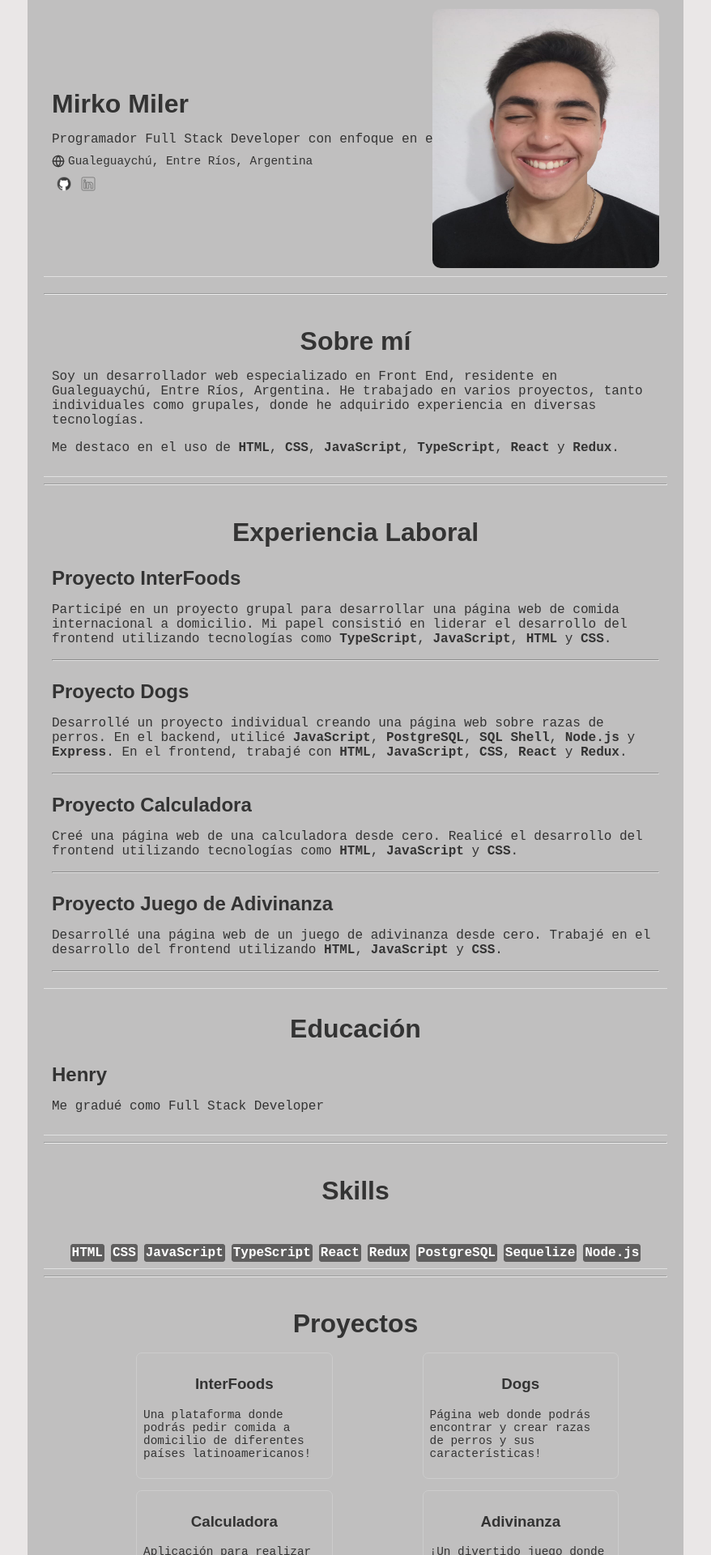
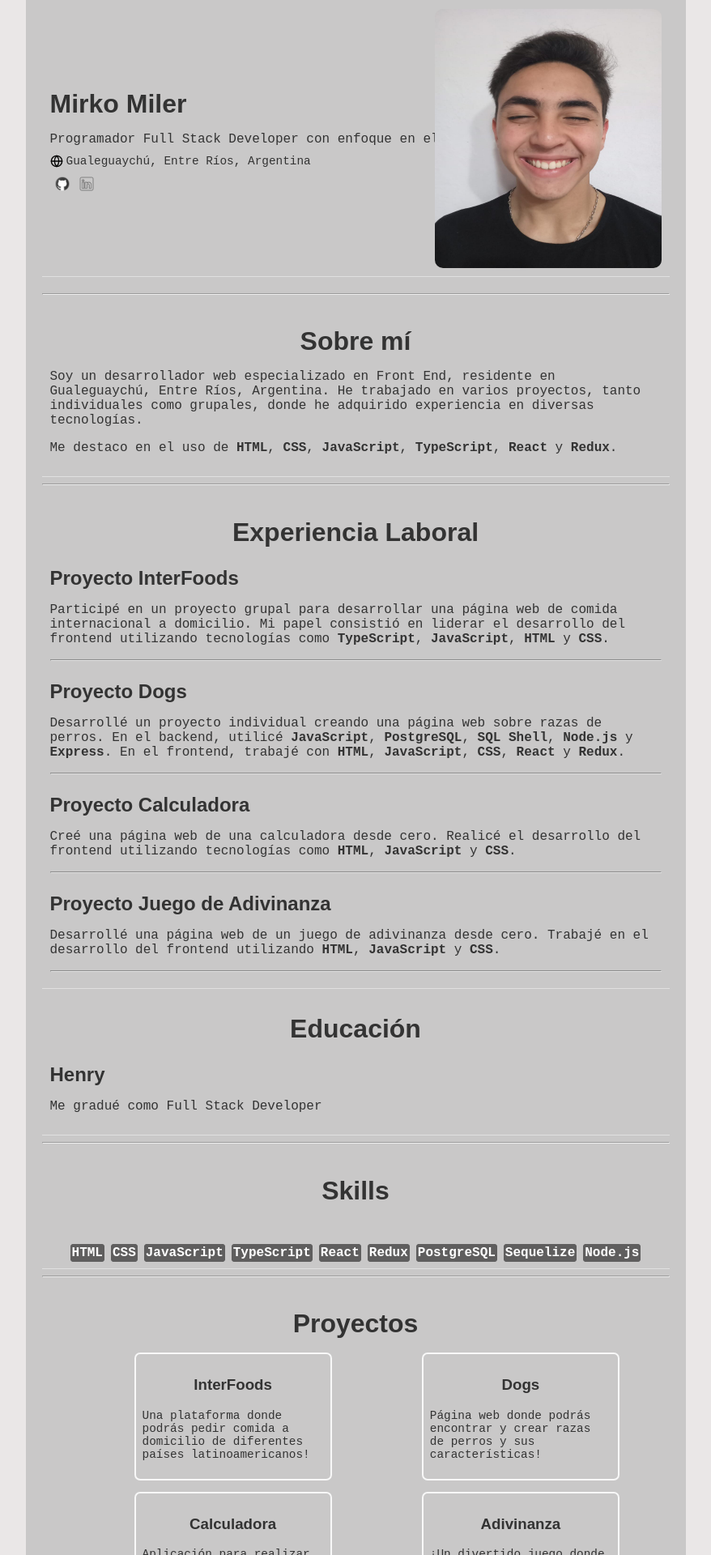
Before and after one commit to Mirko1523/Portafolio-Miler-Mirko, a React (Create React App) app: page / in a window 1280 px wide. Shown: the top 1920 px of the page at 81% size, without its empty margins (201-1079 px from the left). Built offline with nearby package versions, Linux system fonts and the light colour scheme.

Commit message:
ultimos cambios

```diff
--- a/src/componentes/home.module.css
+++ b/src/componentes/home.module.css
@@ -1,10 +1,10 @@
 .backgroundHome {
     font-family: 'Arial', sans-serif;
-    background-color: rgba(189, 189, 189, 0.938);
+    background-color: rgba(199, 199, 199, 0.938);
     padding: 20px;
     text-align: left;
     color: #333;
-    max-width: 770px;
+    max-width: 775px;
     margin: 0 auto;
 }
 
@@ -182,7 +182,7 @@ background-color: #473d3de5;
     width: 16px;
     height: 16px;
     margin-right: 4px;
-    color: #333;
+    color: #000000;
 }
 
 
@@ -197,7 +197,7 @@ background-color: #473d3de5;
 }
 
 .ProjectsText {
-    border: 1px solid #ccc;
+    border: 2px solid #f8f8f8;
     border-radius: 7px;
     padding: 8px;
     margin: 7px;
```
